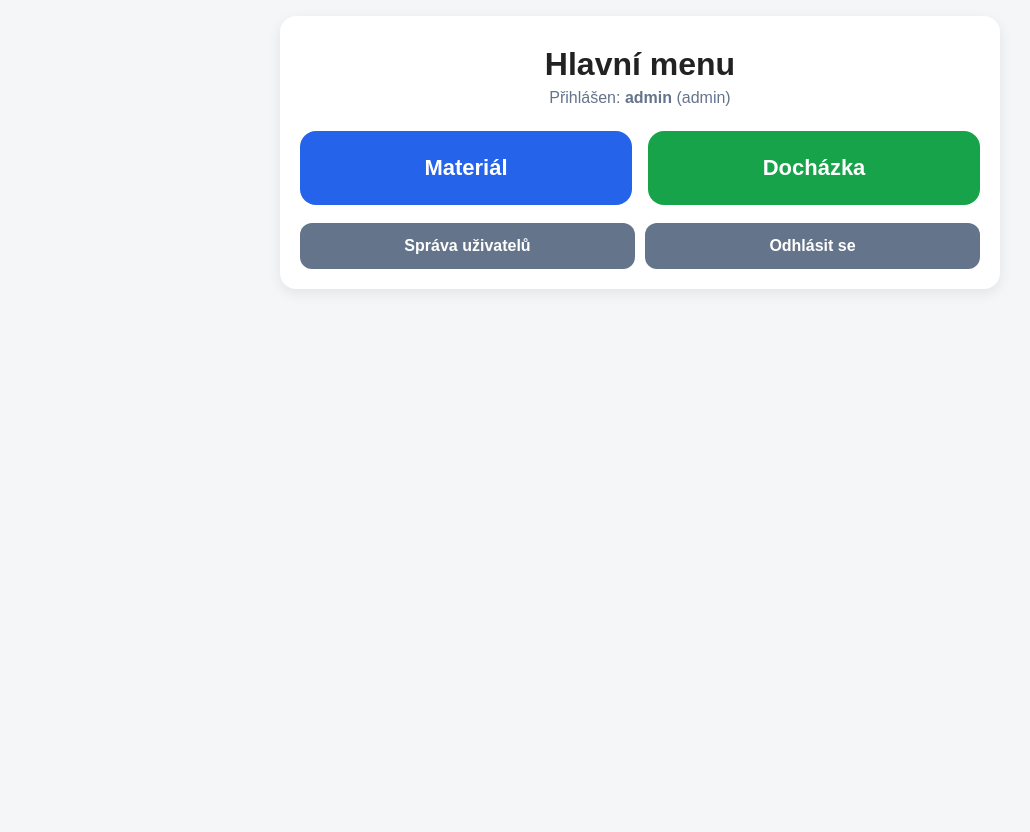
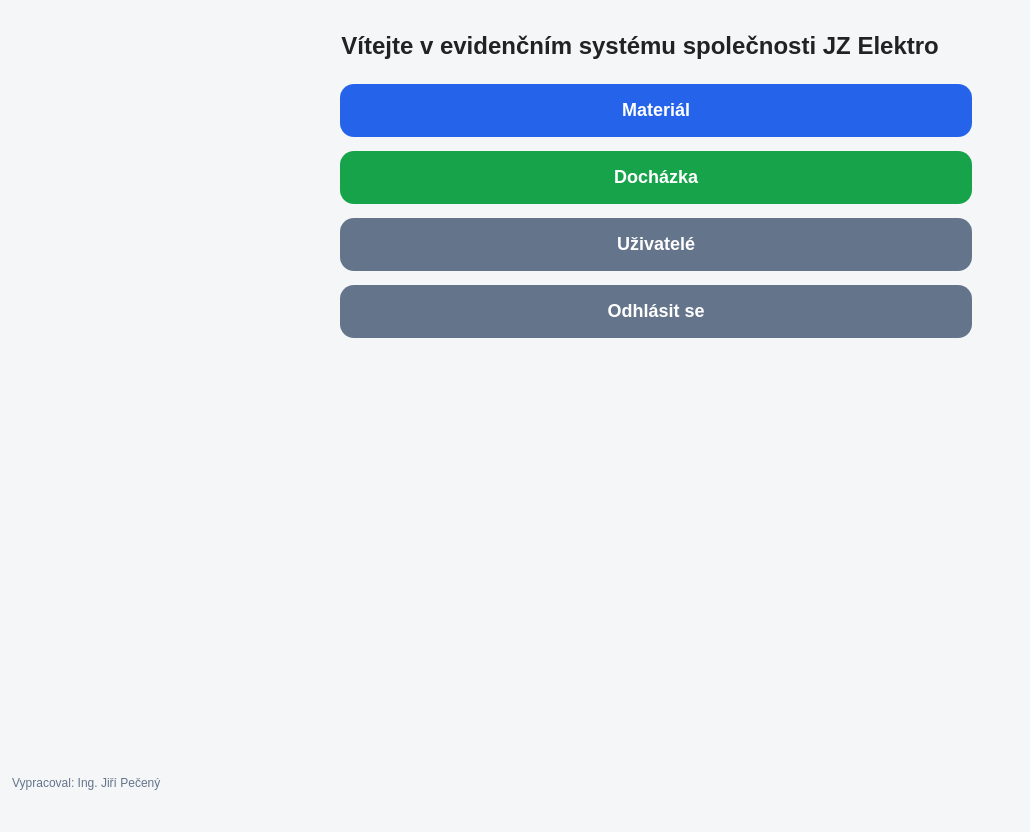
Before and after one commit to pecenyjirikdubno/project-app, a Flask app: page / in a window 1280 px wide. Shown: the whole page, without its empty margins (0-1030 px from the left). Before the commit the page ends 290 px from the top, so only its background shows below. Run offline with Flask 3, Linux system fonts and the light colour scheme; a user stored in the database is signed in.

Commit message:
dashboard.html

```diff
--- a/templates/dashboard.html
+++ b/templates/dashboard.html
@@ -19,124 +19,87 @@
             font-family: Arial, sans-serif;
             background: #f4f6f8;
             color: #222;
+            display: flex;
+            flex-direction: column;
+            min-height: 100vh;
         }
 
         .page {
-            max-width: 720px;
+            max-width: 600px;
             margin: 0 auto;
-        }
-
-        .card {
-            background: #fff;
-            border-radius: 16px;
-            padding: 20px;
-            margin-bottom: 18px;
-            box-shadow: 0 4px 14px rgba(0,0,0,0.08);
+            width: 100%;
+            flex: 1;
         }
 
         h1 {
             text-align: center;
-            margin-top: 10px;
-            margin-bottom: 6px;
-        }
-
-        .subtitle {
-            text-align: center;
-            color: #64748b;
+            font-size: 24px;
             margin-bottom: 24px;
         }
 
-        .menu-grid {
+        .menu {
             display: grid;
-            grid-template-columns: 1fr;
-            gap: 16px;
+            gap: 14px;
         }
 
-        .big-btn {
+        .btn {
             display: block;
+            width: 100%;
+            border: none;
+            border-radius: 14px;
+            padding: 16px;
+            font-size: 18px;
+            font-weight: bold;
+            text-align: center;
             text-decoration: none;
-            text-align: center;
-            padding: 24px 18px;
-            border-radius: 16px;
-            font-size: 22px;
-            font-weight: bold;
+            cursor: pointer;
+        }
+
+        .btn-primary {
+            background: #2563eb;
             color: white;
         }
 
-        .materials {
-            background: #2563eb;
+        .btn-success {
+            background: #16a34a;
+            color: white;
         }
 
-        .attendance {
-            background: #16a34a;
+        .btn-secondary {
+            background: #64748b;
+            color: white;
         }
 
-        .secondary-actions {
-            display: grid;
-            grid-template-columns: 1fr;
-            gap: 10px;
-            margin-top: 18px;
-        }
-
-        .secondary-btn {
-            display: block;
-            text-decoration: none;
-            text-align: center;
-            padding: 14px;
-            border-radius: 12px;
-            font-size: 16px;
-            font-weight: bold;
-            color: white;
-            background: #64748b;
-        }
-
-        .flash {
-            background: #ecfeff;
-            color: #155e75;
-            padding: 10px;
-            border-radius: 10px;
-            margin-bottom: 12px;
-        }
-
-        @media (min-width: 700px) {
-            .menu-grid {
-                grid-template-columns: 1fr 1fr;
-            }
-
-            .secondary-actions {
-                grid-template-columns: 1fr 1fr;
-            }
+        .footer {
+            position: fixed;
+            bottom: 10px;
+            left: 12px;
+            font-size: 12px;
+            color: #64748b;
         }
     </style>
 </head>
 <body>
+
 <div class="page">
-    <div class="card">
-        <h1>Hlavní menu</h1>
-        <div class="subtitle">
-            Přihlášen: <strong>{{ current_user.username }}</strong> ({{ current_user.role }})
-        </div>
 
-        {% with messages = get_flashed_messages(with_categories=true) %}
-          {% if messages %}
-            {% for category, message in messages %}
-              <div class="flash">{{ message }}</div>
-            {% endfor %}
-          {% endif %}
-        {% endwith %}
+    <h1>Vítejte v evidenčním systému společnosti JZ Elektro</h1>
 
-        <div class="menu-grid">
-            <a class="big-btn materials" href="{{ url_for('materials') }}">Materiál</a>
-            <a class="big-btn attendance" href="{{ url_for('attendance') }}">Docházka</a>
-        </div>
+    <div class="menu">
+        <a href="{{ url_for('materials') }}" class="btn btn-primary">Materiál</a>
+        <a href="{{ url_for('attendance') }}" class="btn btn-success">Docházka</a>
 
-        <div class="secondary-actions">
-            {% if current_user.role == 'admin' %}
-                <a class="secondary-btn" href="{{ url_for('users') }}">Správa uživatelů</a>
-            {% endif %}
-            <a class="secondary-btn" href="{{ url_for('logout') }}">Odhlásit se</a>
-        </div>
+        {% if current_user.role == 'admin' %}
+            <a href="{{ url_for('users') }}" class="btn btn-secondary">Uživatelé</a>
+        {% endif %}
+
+        <a href="{{ url_for('logout') }}" class="btn btn-secondary">Odhlásit se</a>
     </div>
+
+</div>
+
+<div class="footer">
+    Vypracoval: Ing. Jiří Pečený
 </div>
 
 <script>
@@ -146,5 +109,6 @@ if ("serviceWorker" in navigator) {
   });
 }
 </script>
+
 </body>
 </html>
```
